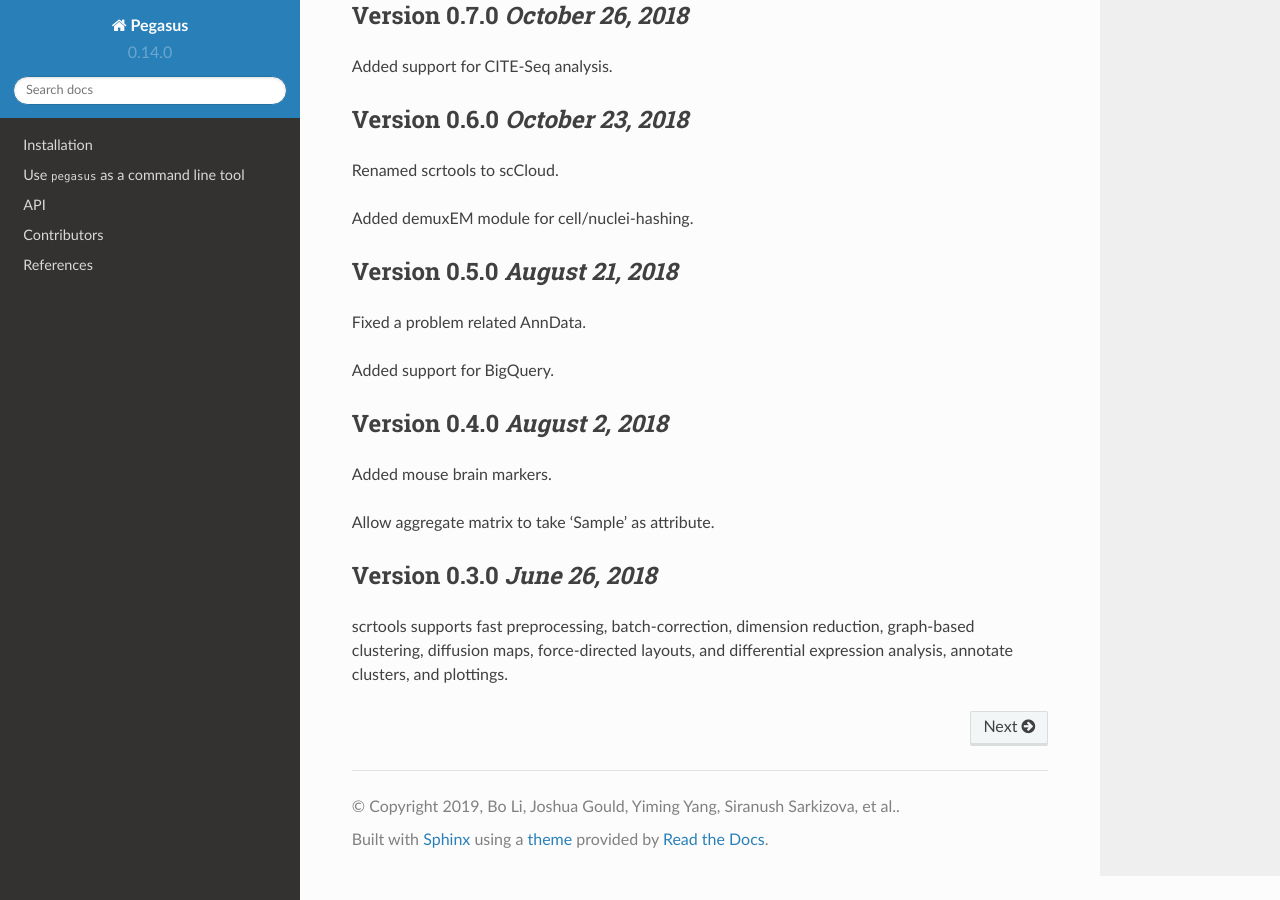
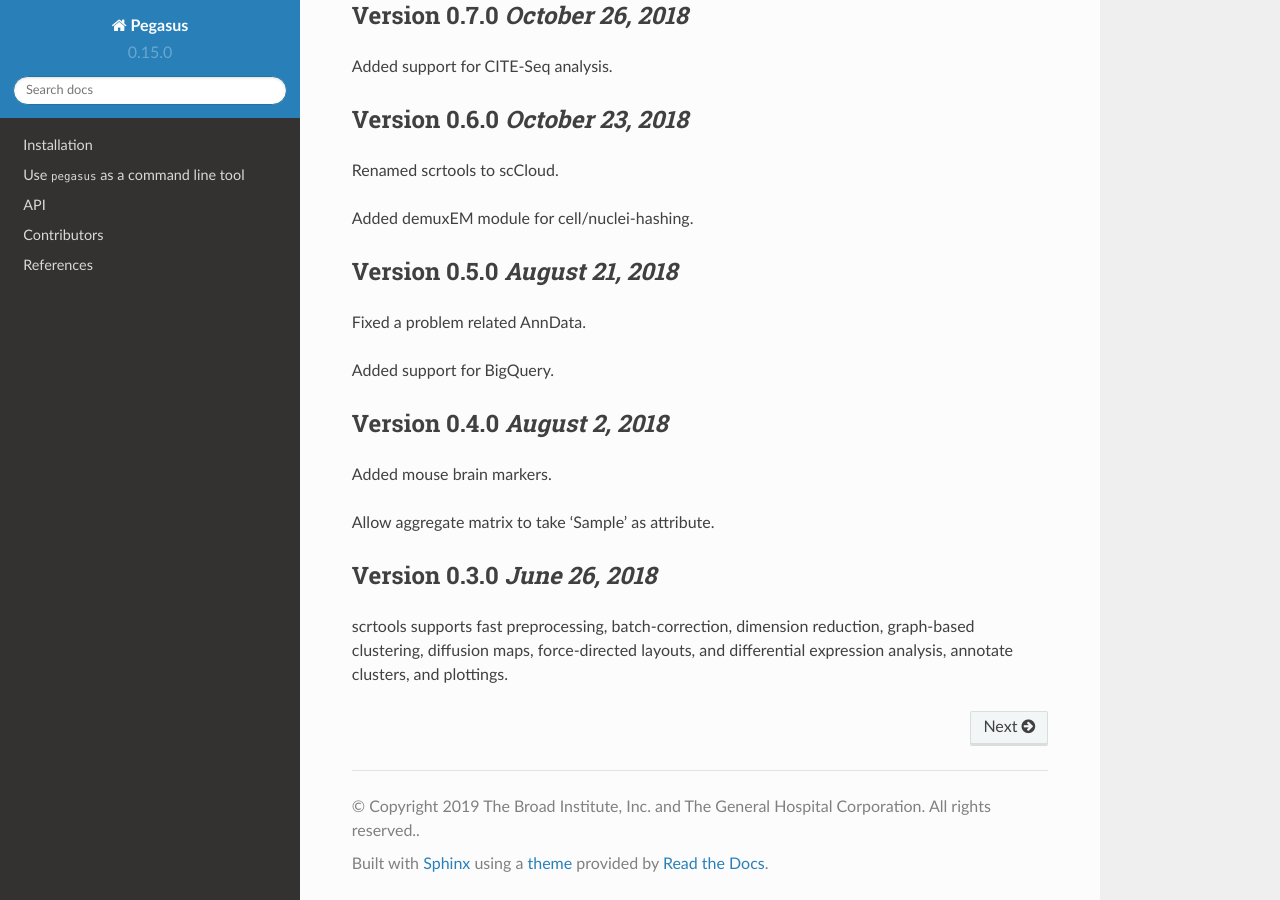
Before and after one commit to lilab-bcb/pegasus, a Sphinx documentation site: the page built from docs/index.rst, in a window 1280 px wide and 900 px high, scrolled down 1329 px. Built offline with Sphinx 7.4.7 and the Read the Docs theme 2.0.0, drawn with Linux system fonts in a browser that asks for light colours; formulas are drawn with MathJax 3.

Commit message:
Updated docs

```diff
--- a/docs/conf.py
+++ b/docs/conf.py
@@ -23,13 +23,13 @@ import pegasus
 # -- Project information -----------------------------------------------------
 
 project = "Pegasus"
-copyright = "2019, Bo Li, Joshua Gould, Yiming Yang, Siranush Sarkizova, et al."
+copyright = "2019 The Broad Institute, Inc. and The General Hospital Corporation. All rights reserved."
 author = (
-    "Bo Li, Joshua Gould, Yiming Yang, Siranush Sarkizova, et al."
+    "Yiming Yang, Joshua Gould and Bo Li"
 )
 
 # The short X.Y version
-version = "0.14.0"
+version = "0.15.0"
 # The full version, including alpha/beta/rc tags
 release = "0.14.0.rc3"
 
--- a/setup.py
+++ b/setup.py
@@ -44,11 +44,11 @@ setup(
     name="pegasuspy",
     version=versioneer.get_version(),
     cmdclass=versioneer.get_cmdclass(),
-    description="scRNA-Seq analysis tools that scale to millions of cells",
+    description="Pegasus is a Python package for analyzing sc/snRNA-seq data of millions of cells",
     long_description=long_description,
     url="https://github.com/klarman-cell-observatory/pegasus",
-    author="Bo Li, Joshua Gould, Yiming Yang, Siranush Sarkizova",
-    author_email="sccloud@googlegroups.com, sccloud@broadinstitute.org",
+    author="Yiming Yang, Joshua Gould and Bo Li",
+    author_email="cumulus-support@googlegroups.com",
     classifiers=[  # https://pypi.python.org/pypi?%3Aaction=list_classifiers
         "Development Status :: 3 - Alpha",
         "Intended Audience :: Developers",
```
